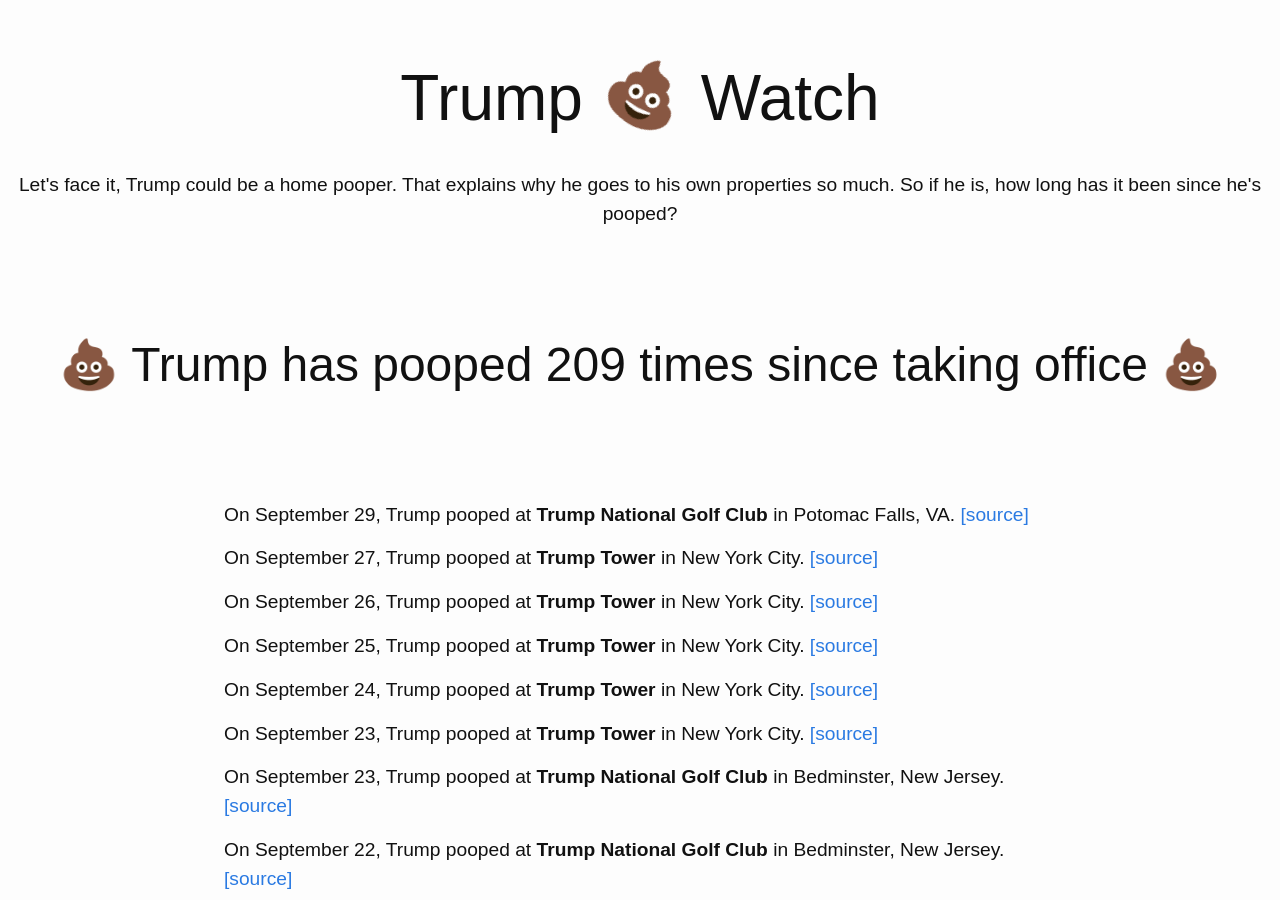
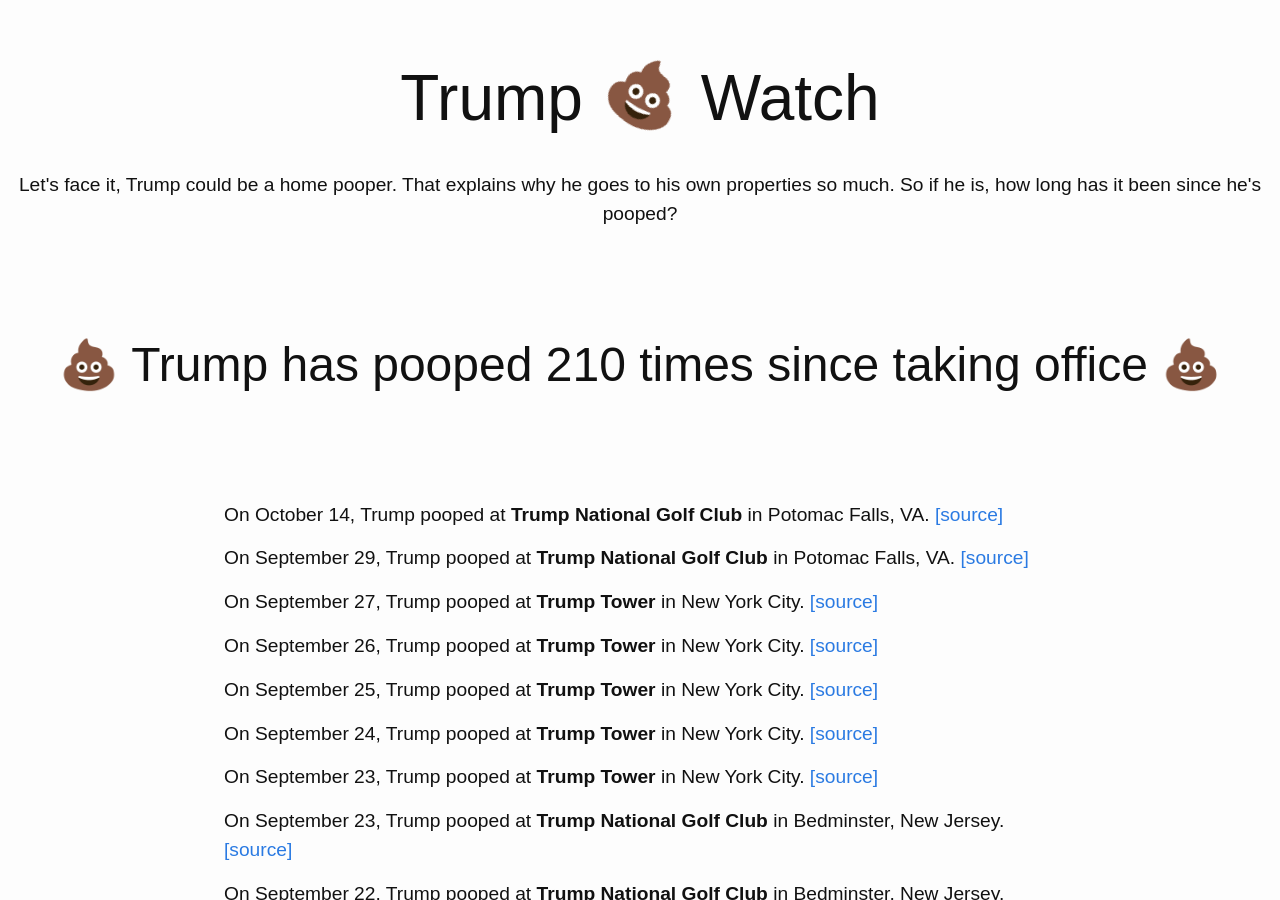
Before and after one commit to dansinker/trumppoopwatch.org, a Jekyll site: the page built from pooparchive.md, in a window 1280 px wide and 900 px high. Built offline with Jekyll 4.4.1, drawn with Linux system fonts in a browser that asks for light colours; nearby versions of some CDN libraries.

Commit message:
october poopin

```diff
--- a/_data/trumps.yml
+++ b/_data/trumps.yml
@@ -1,4 +1,8 @@
 poops:
+- location: Trump National Golf Club
+  city: Potomac Falls, VA
+  date: 2018-10-14
+  link: https://twitter.com/kylegriffin1/status/1051481689480933378
 - location: Trump National Golf Club
   city: Potomac Falls, VA
   date: 2018-09-29
```
